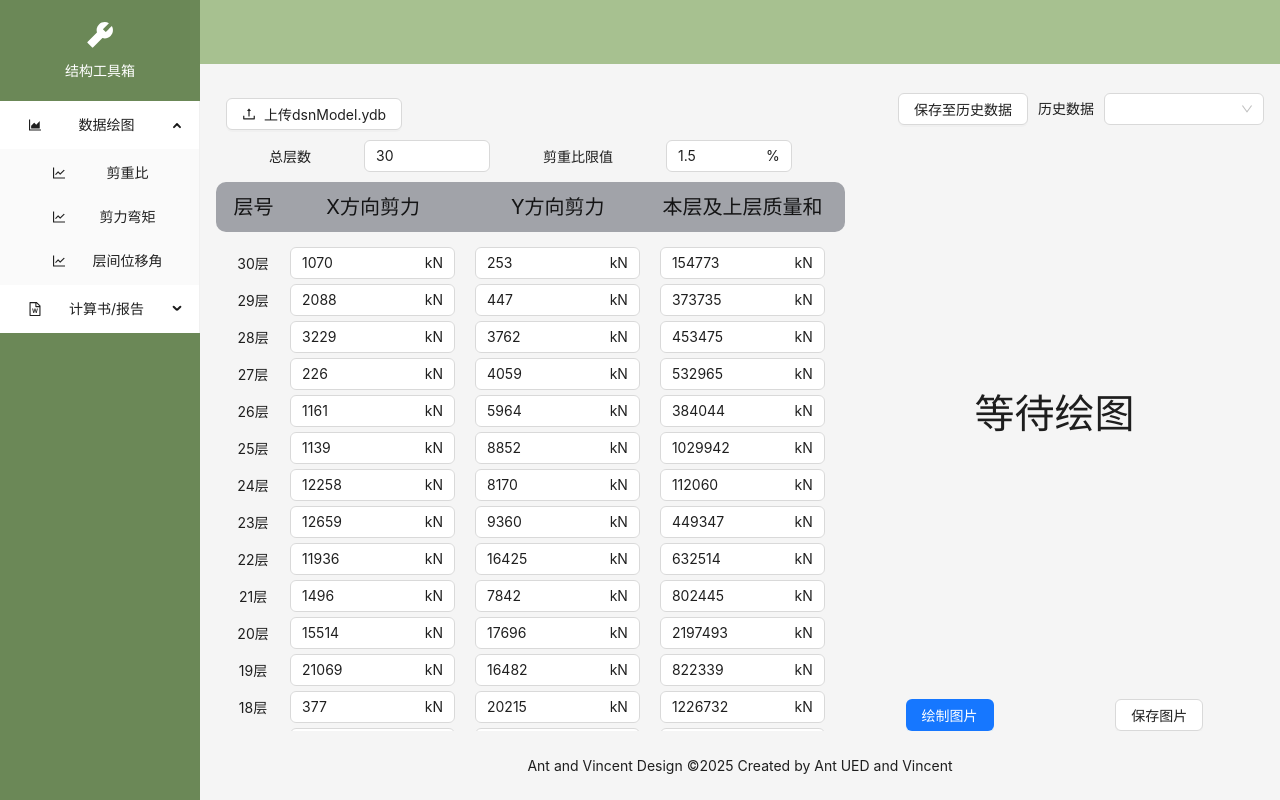
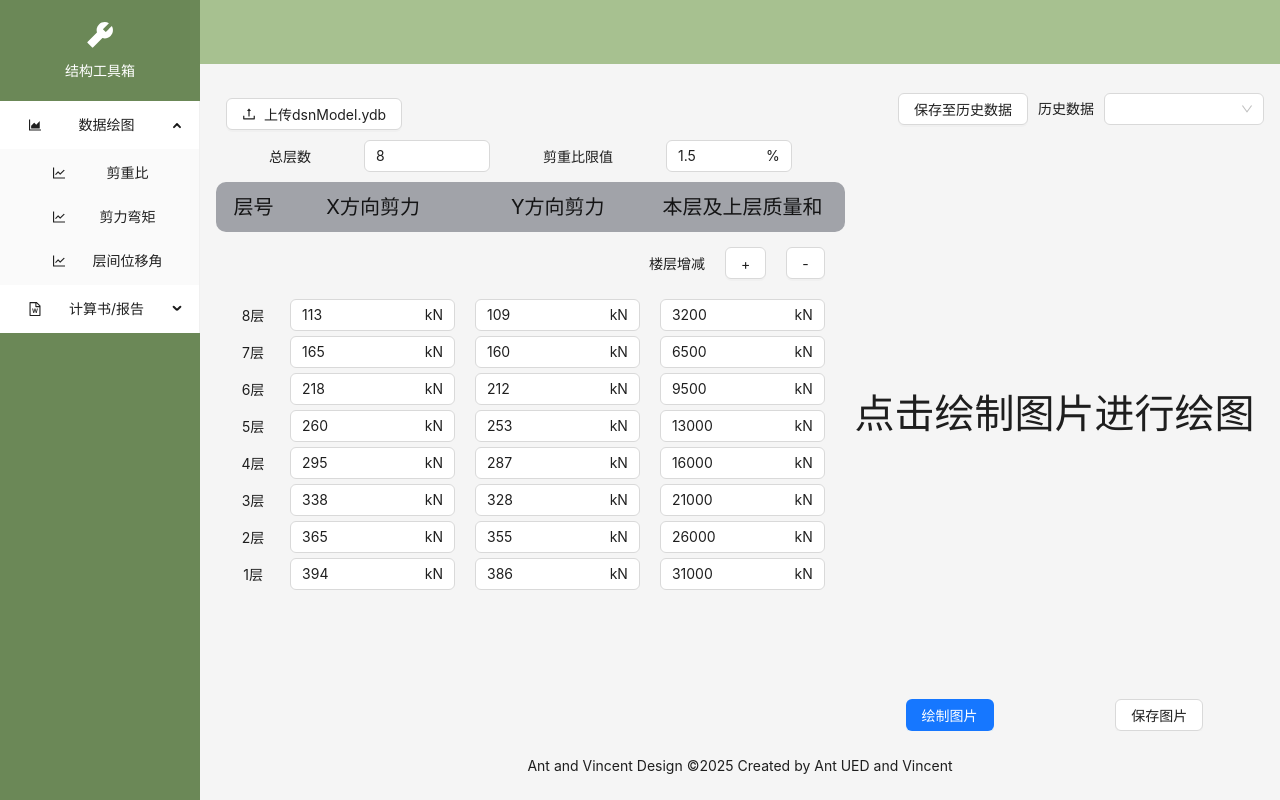
Before and after one commit to VincentXGao/civil-tools-web, a React (Vite) app: page /mainPage/shearMassRatio in a window 1280 px wide. Built offline with nearby package versions, Linux system fonts and the light colour scheme; what antd-style would draw is missing.

Commit message:
feat: 剪重比使用体验优化

```diff
--- /dev/null
+++ b/src/pages/FigurePlotter/ShearMassRatioFigure/defaultData.ts
@@ -0,0 +1,22 @@
+
+export type floorData = {
+    floor: number;
+    shear_x: number;
+    shear_y: number;
+    mass: number;
+};
+
+const floor = [1, 2, 3, 4, 5, 6, 7, 8]
+const shear_x = [394, 365, 338, 295, 260, 218, 165, 113]
+const shear_y = [386, 355, 328, 287, 253, 212, 160, 109]
+const mass = [31000, 26000, 21000, 16000, 13000, 9500, 6500, 3200]
+
+const totalFloor = floor.length
+export const defaultData: floorData[] = Array.from({ length: floor.length }, (_, index) => {
+    return {
+        floor: floor[totalFloor - index - 1],
+        shear_x: shear_x[totalFloor - index - 1],
+        shear_y: shear_y[totalFloor - index - 1],
+        mass: mass[totalFloor - index - 1]
+    }
+})
--- a/src/pages/FigurePlotter/ShearMassRatioFigure/index.tsx
+++ b/src/pages/FigurePlotter/ShearMassRatioFigure/index.tsx
@@ -15,12 +15,8 @@ import { v4 } from "uuid";
 import { calculateHash } from "@/utils";
 import { RcFile } from "antd/es/upload";
 
-type floorData = {
-  floor: number;
-  shear_x: number;
-  shear_y: number;
-  mass: number;
-};
+import { floorData, defaultData } from "./defaultData";
+import { data } from "react-router-dom";
 
 type historyData = {
   value: string;
@@ -35,21 +31,17 @@ const saveDataToLocalStorage = (data: historyData[]) => {
 
 const ShearMassRatioFigure: React.FC = () => {
   const [messageApi, contextHolder] = message.useMessage();
-  const [floorNum, setFloorNum] = useState<number>(30);
+  const [floorNum, setFloorNum] = useState<number>(defaultData.length);
   const [limitation, setLimitation] = useState<string>("1.5");
   const [history, setHistory] = useState<historyData[]>([]);
-  const [shearValues, setShearValues] = useState<floorData[]>(
-    Array.from({ length: floorNum }, (_, index) => {
-      const floor = floorNum - index;
-      const shear_x = Math.round(Math.random() * 2000 * (index + 1));
-      const shear_y = Math.round(Math.random() * 2000 * (index + 1));
-      const mass = Math.round(Math.random() * 200000 * (index + 1));
-      return { floor, shear_x, shear_y, mass };
-    })
-  );
+  const [shearValues, setShearValues] = useState<floorData[]>(defaultData);
   const [imageURL, setImageURL] = useState<string>("");
+
+  const [dataLoading, setDataLoading] = useState<boolean>(false);
+  const [plotLoading, setPlotLoading] = useState<boolean>(false);
   // 绘图接口
   const draw = async () => {
+    setPlotLoading(true);
     const plot_data = {
       data: {
         shear_x: shearValues.map((item) => item.shear_x),
@@ -61,6 +53,7 @@ const ShearMassRatioFigure: React.FC = () => {
     const response = await shearMassRatioPlot(plot_data);
     const url = URL.createObjectURL(response);
     setImageURL(url);
+    setPlotLoading(false);
   };
   useEffect(() => {
     const history = localStorage.getItem("ShearMassRatioHisotryData");
@@ -125,6 +118,7 @@ const ShearMassRatioFigure: React.FC = () => {
     console.log("问到的结果是", tempResult);
     setFloorNum(tempResult.data[0].floor);
     setShearValues(tempResult.data);
+    setDataLoading(false);
   };
 
   // 上传配置
@@ -133,6 +127,7 @@ const ShearMassRatioFigure: React.FC = () => {
     multiple: false,
     showUploadList: false,
     async beforeUpload(file) {
+      setDataLoading(true);
       const fileHash = await calculateHash(file);
       console.log(`我选择的文件，哈希值前五位是${fileHash.slice(0, 5)}`);
       const result = await checkYDBStatus({ hash: fileHash });
@@ -174,17 +169,7 @@ const ShearMassRatioFigure: React.FC = () => {
         </Flex>
         <Flex align="center" justify="space-evenly">
           <div>总层数</div>
-          <Input
-            className={styles.infoInput}
-            value={floorNum}
-            onChange={(e) => {
-              const newFloorNumber = Number(e.currentTarget.value);
-              if (Number.isNaN(newFloorNumber)) {
-                return;
-              }
-              setFloorNum(newFloorNumber);
-            }}
-          ></Input>
+          <Input className={styles.infoInput} value={floorNum}></Input>
           <div>剪重比限值</div>
           <Input
             className={styles.infoInput}
@@ -214,7 +199,49 @@ const ShearMassRatioFigure: React.FC = () => {
           <div className={styles.input}>Y方向剪力</div>
           <div className={styles.input}>本层及上层质量和</div>
         </Flex>
+        {dataLoading ? (
+          <h1>加载中...</h1>
+        ) : (
           <div className={styles.data}>
+            <Flex
+              justify="right"
+              align="center"
+              style={{ margin: "5px 20px 20px 10px" }}
+            >
+              <div>楼层增减</div>
+              <Button
+                style={{ marginLeft: "20px" }}
+                onClick={() => {
+                  const newData: floorData[] = [
+                    {
+                      floor: shearValues[0].floor + 1,
+                      shear_x: shearValues[0].shear_x,
+                      shear_y: shearValues[0].shear_y,
+                      mass: shearValues[0].mass,
+                    },
+                    ...shearValues,
+                  ];
+                  // newData[0].floor = newData[0].floor + 1;
+                  setShearValues(newData);
+                  setFloorNum(newData.length);
+                }}
+              >
+                +
+              </Button>
+              <Button
+                style={{ marginLeft: "20px" }}
+                onClick={() => {
+                  if (shearValues.length <= 1) {
+                    return;
+                  }
+                  const newData = shearValues.slice(1, shearValues.length);
+                  setShearValues(newData);
+                  setFloorNum(newData.length);
+                }}
+              >
+                -
+              </Button>
+            </Flex>
             {shearValues.map((item) => (
               <Flex
                 key={item.floor}
@@ -295,6 +322,7 @@ const ShearMassRatioFigure: React.FC = () => {
               </Flex>
             ))}
           </div>
+        )}
       </Flex>
       <Flex className={styles.rightPanel} vertical justify="center">
         <Flex justify="right" align="center">
@@ -307,6 +335,7 @@ const ShearMassRatioFigure: React.FC = () => {
             onSelect={(e) => {
               const dataToBeLoaded = history.find((item) => item.value == e);
               if (dataToBeLoaded) {
+                setFloorNum(dataToBeLoaded.data.length);
                 setShearValues(dataToBeLoaded.data);
                 setLimitation(dataToBeLoaded.limitation.toString());
               }
@@ -322,8 +351,10 @@ const ShearMassRatioFigure: React.FC = () => {
             fontSize: "40px",
           }}
         >
-          {imageURL == "" ? (
-            "等待绘图"
+          {plotLoading ? (
+            <h3>正在绘图...</h3>
+          ) : imageURL == "" ? (
+            "点击绘制图片进行绘图"
           ) : (
             <Image
               preview={false}
```
Also changed, not shown: 1 other file (tests, documents, lock files or other folders). Lines whose indentation alone changed are shown as unchanged.
